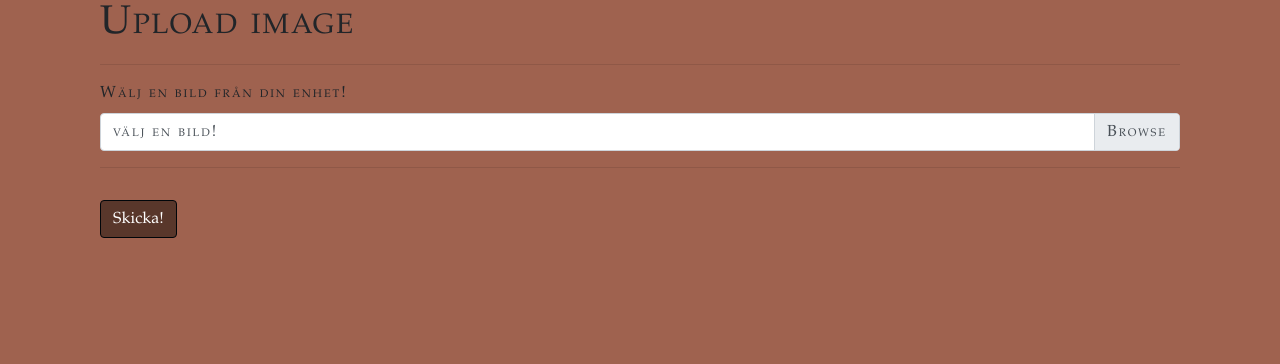
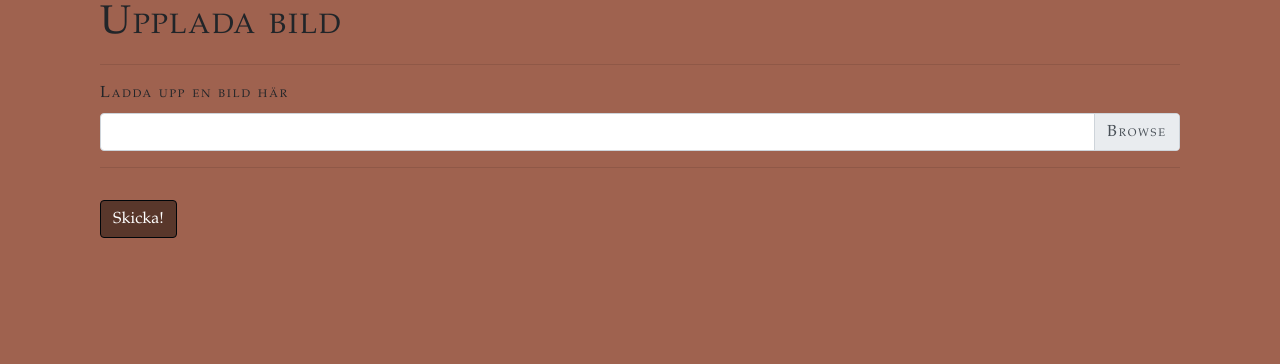
Before and after one commit to carbarcor/BokHyllan, a Flask app: page /add-pic in a window 1280 px wide. Shown: the part 56-420 px from the top of the page. Run offline with Flask 3, Linux system fonts and the light colour scheme; a user stored in the database is signed in.

Commit message:
9(carlos)

```diff
--- a/BOKHYLLAN/website/templates/add_pic.html
+++ b/BOKHYLLAN/website/templates/add_pic.html
@@ -1,17 +1,18 @@
 {% extends "base.html" %}
 {% block title %}LaddaUppbilden{% endblock %}
 {% block content %}
-
+<!--Denna htmlsidan låter användaren välja ett profilbild och ladda upp den till webbplatsen-->
+<!--funktion add-pic finns i views.py-->
 <div class="container">
     <div class="row">
         <div class="col">
-            <h1> Upload image</h1>
+            <h1> Upplada bild</h1>
             <hr>
             <form action="/add-pic" method="POST" enctype="multipart/form-data">
-                <label>Wälj en bild från din enhet!</label>
+                <label>Ladda upp en bild här</label>
                 <div class="custom-file">
-                    <input type="file" class="custom-file-input" name="image" id="image">
-                    <label class="custom-file-label" for="image">välj en bild!</label>
+                    <input type="file" class="custom-file-input" name="image" >
+                    <label class="custom-file-label" for="image" placeholder="välj en bild!"></label>
 
                 </div>
                 <hr>
--- a/BOKHYLLAN/website/views.py
+++ b/BOKHYLLAN/website/views.py
@@ -72,6 +72,14 @@ def allowed_file(pic_name):
     return '.' in pic_name and \
            pic_name.rsplit('.', 1)[1].lower() in ALLOWED_EXTENSIONS
 
+"""def delete_old_pic():
+    user = User.query.filter_by(id=current_user.id).first()
+    old_profile_pic = user.profile_pic
+    os.unlink(os.path.join(current_app.config['UPLOAD_FOLDER'], old_profile_pic))"""
+
+
+
+
 @views.route('/add-pic', methods=['GET', 'POST'])
 @login_required
 def add_pic():
```
Also changed, not shown: BOKHYLLAN/instance/database.db, BOKHYLLAN/website/static/images/2a783cae-e9cb-11ed-8cd4-93d8fed3360f_hhhhh-.webp (deleted), BOKHYLLAN/website/static/images/32e48b7e-e9c8-11ed-a16f-93d8fed3360f_hhhhhfff.jpg (deleted), BOKHYLLAN/website/static/images/43221a09-e9d0-11ed-b4e4-93d8fed3360f_jpegsystems-home.jpg (added), BOKHYLLAN/website/static/images/63909dbb-e9cf-11ed-b6f1-93d8fed3360f_hhhhhfff.jpg (renamed from BOKHYLLAN/website/static/images/1d4ca827-e9ca-11ed-9ab4-93d8fed3360f_hhhhhfff.jpg), BOKHYLLAN/website/static/images/68641c66-e9d0-11ed-9d0b-93d8fed3360f_Sunflower_from_Silesia2.jpg (added), BOKHYLLAN/website/static/images/92a3d98d-e9ca-11ed-87ae-93d8fed3360f_Screenshot_2023-04-26_120546.png (deleted), BOKHYLLAN/website/static/images/e5c7f5c5-e9cb-11ed-b66b-93d8fed3360f_hhhhhfff.jpg (deleted), 3 other files.
